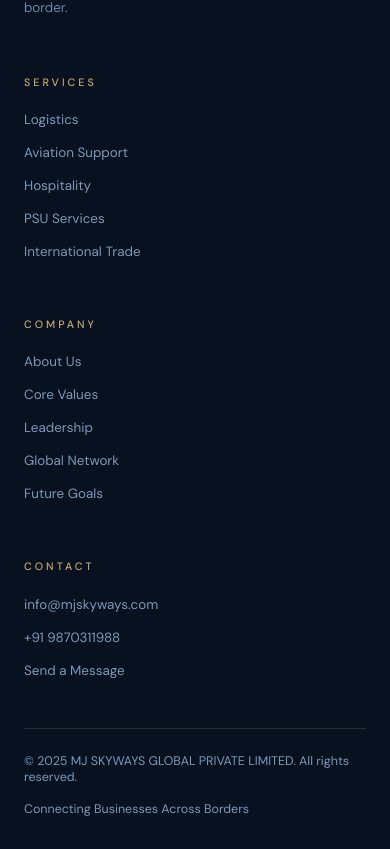
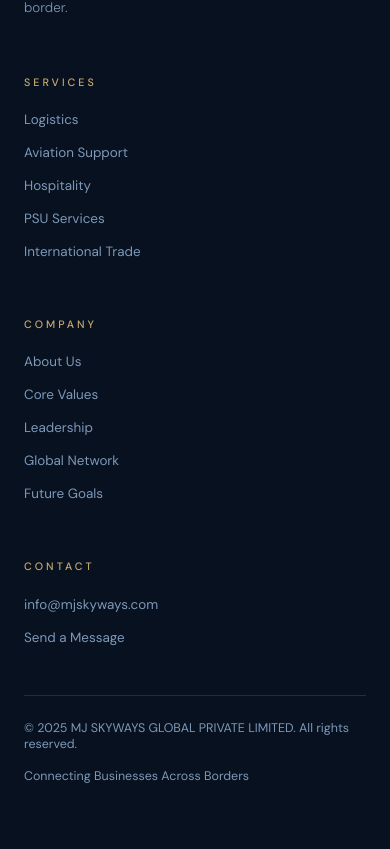
Before and after one commit to TusharNaugain/MJ-SKYWAYS, a React (Vite) app in the folder frontend/: page /login in a window 390 px wide. Shown: the part 1054-1903 px from the top of the page. After the commit the page ends 1870 px from the top, so only its background shows below. Built offline with nearby package versions, Linux system fonts and the light colour scheme.

Commit message:
Remove phone number

```diff
--- a/frontend/src/components/Contact.jsx
+++ b/frontend/src/components/Contact.jsx
@@ -67,7 +67,7 @@
         <div className="contact-g">
           <div className="contact-info">
             <div className="ci rv"><div className="ci-icon">📧</div><div><h4>Email</h4><p>info@mjskyways.com</p></div></div>
-            <div className="ci rv"><div className="ci-icon">📞</div><div><h4>Phone</h4><p>+91 9870311988</p></div></div>
+
             <div className="ci rv"><div className="ci-icon">🏢</div><div><h4>Headquarters</h4><p>India — Serving Global Markets<br/>Available 24/7 for international clients</p></div></div>
             <div className="ci rv"><div className="ci-icon">🕐</div><div><h4>Business Hours</h4><p>Mon – Sat: 9:00 AM – 7:00 PM IST<br/>Emergency line available 24/7</p></div></div>
           </div>
--- a/frontend/src/components/Footer.jsx
+++ b/frontend/src/components/Footer.jsx
@@ -17,7 +17,7 @@
           </div>
           <div className="ft-col"><h4>Services</h4><ul><li><a href="#services">Logistics</a></li><li><a href="#services">Aviation Support</a></li><li><a href="#services">Hospitality</a></li><li><a href="#services">PSU Services</a></li><li><a href="#services">International Trade</a></li></ul></div>
           <div className="ft-col"><h4>Company</h4><ul><li><a href="#about">About Us</a></li><li><a href="#values">Core Values</a></li><li><a href="#leadership">Leadership</a></li><li><a href="#network">Global Network</a></li><li><a href="#future">Future Goals</a></li></ul></div>
-          <div className="ft-col"><h4>Contact</h4><ul><li><a href="mailto:info@mjskyways.com">info@mjskyways.com</a></li><li><a href="tel:+919870311988">+91 9870311988</a></li><li><a href="#contact">Send a Message</a></li></ul></div>
+          <div className="ft-col"><h4>Contact</h4><ul><li><a href="mailto:info@mjskyways.com">info@mjskyways.com</a></li><li><a href="#contact">Send a Message</a></li></ul></div>
         </div>
         <div className="ft-bottom">
           <p>© 2025 MJ SKYWAYS GLOBAL PRIVATE LIMITED. All rights reserved.</p>
```
Also changed, not shown: 1 other file (tests, documents, lock files or other folders).
